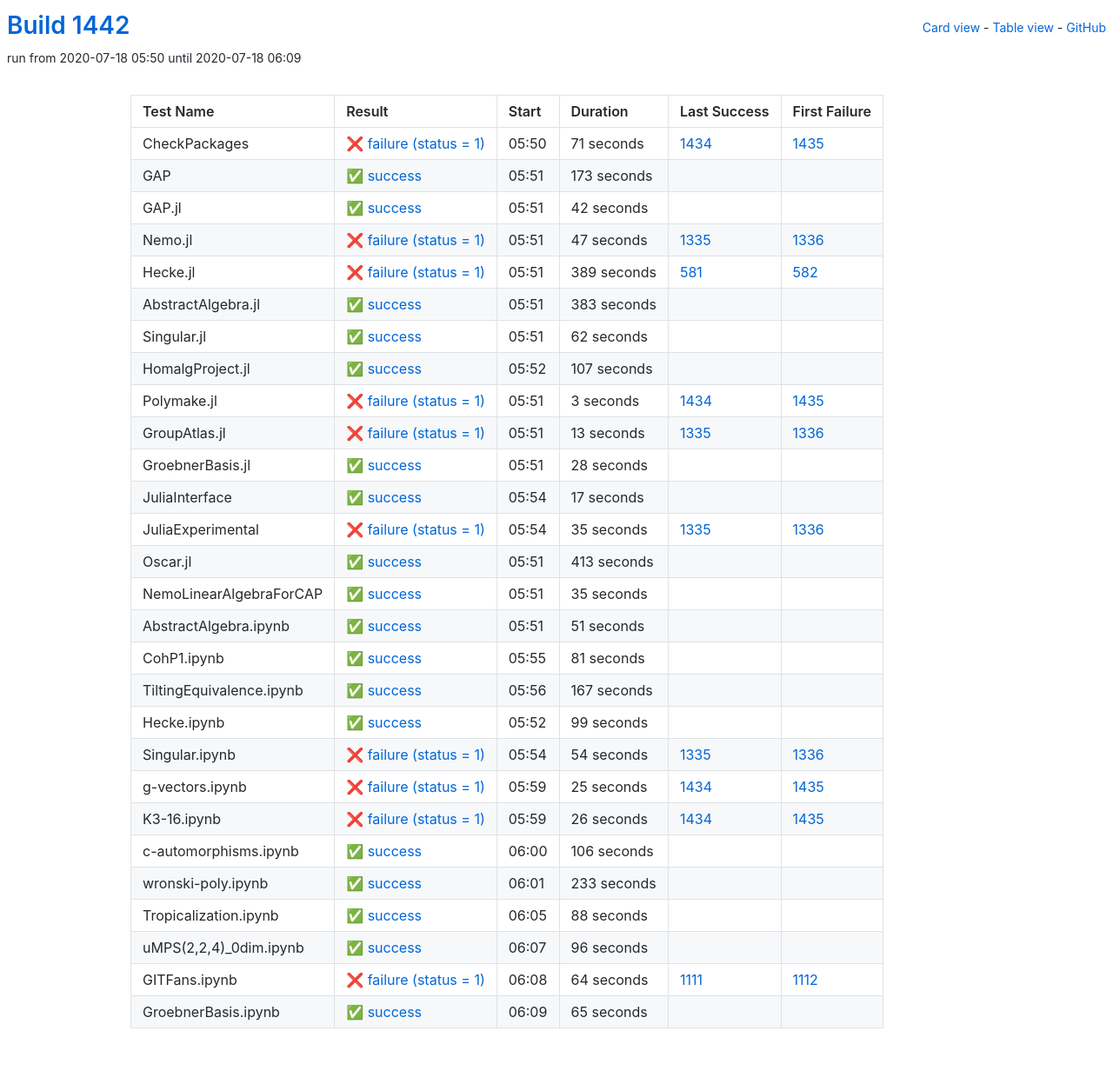
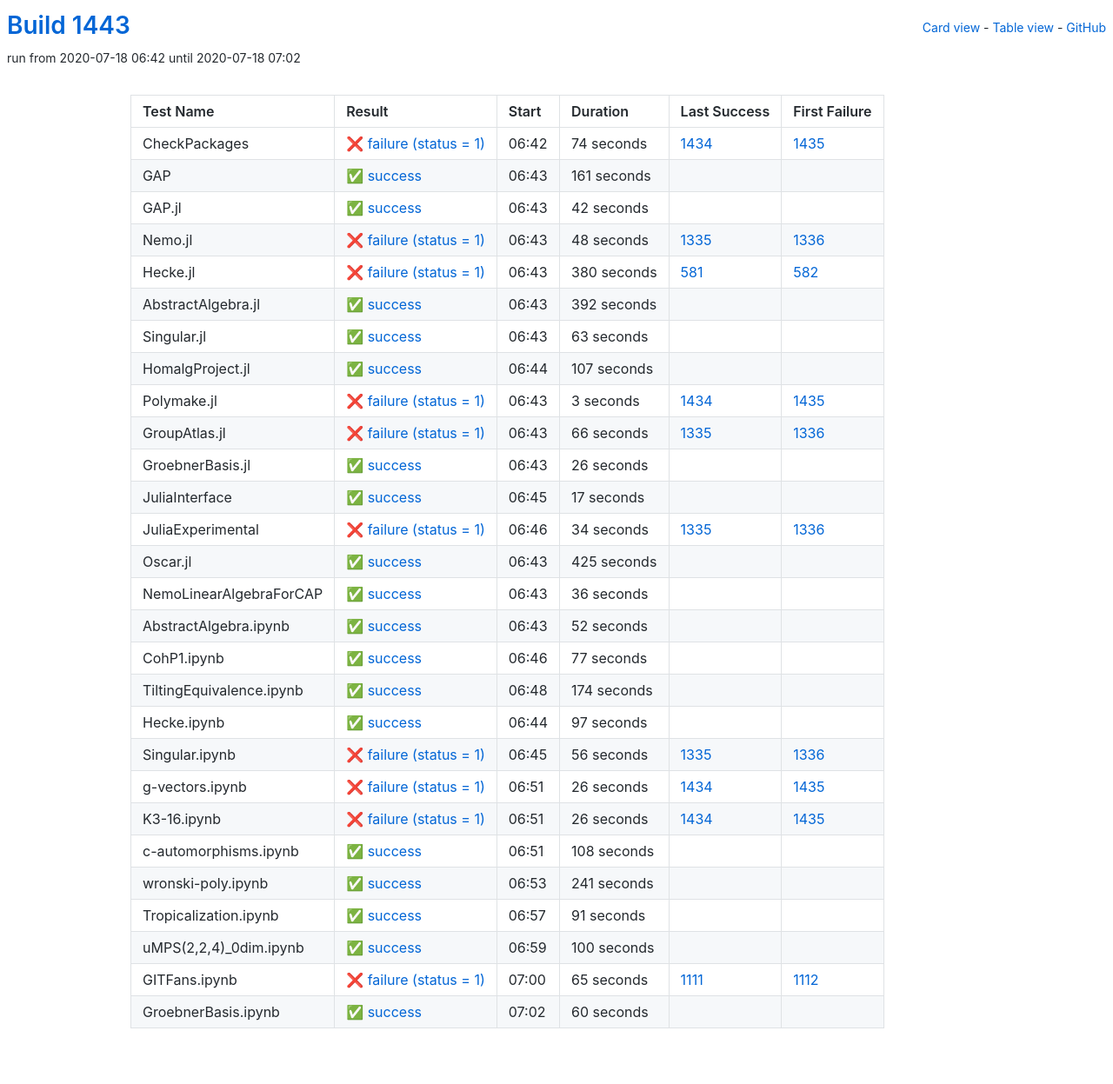
Before and after one commit to oscar-system/oscar-ci-status-1.4, a Jekyll site: the page built from table.html, in a window 1280 px wide. Shown: the whole page at 87% size. Built offline with Jekyll 4.4.1, drawn with Linux system fonts in a browser that asks for light colours.

Commit message:
Build #1443

```diff
--- a/_data/ci.yml
+++ b/_data/ci.yml
@@ -1,6 +1,6 @@
 ---
-build: 1442
-build_url: https://oscarci.mathematik.uni-kl.de/job/oscar-julia-1.4/1442/
+build: 1443
+build_url: https://oscarci.mathematik.uni-kl.de/job/oscar-julia-1.4/1443/
 job: oscar-julia-1.4
 organization: oscar-system
 repo: oscar-ci-status-1.4
@@ -8,32 +8,32 @@ repourl: https://github.com/oscar-system/oscar-ci-status-1.4
 tests:
 - name: CheckPackages
   id: checkpackages
-  log: https://oscarci.mathematik.uni-kl.de/job/oscar-julia-1.4/1442/artifact/logs/build-1442/CheckPackages.log
-  start: 2020-07-18 05:50
+  log: https://oscarci.mathematik.uni-kl.de/job/oscar-julia-1.4/1443/artifact/logs/build-1443/CheckPackages.log
+  start: 2020-07-18 06:42
   success: false
   exitcode: 1
   status: failure
-  duration: 71
+  duration: 74
   last_success: 1434
   last_success_url: https://oscarci.mathematik.uni-kl.de/job/oscar-julia-1.4/1434/
   first_failure: 1435
   first_failure_url: https://oscarci.mathematik.uni-kl.de/job/oscar-julia-1.4/1435/
 - name: GAP
   id: gap
-  log: https://oscarci.mathematik.uni-kl.de/job/oscar-julia-1.4/1442/artifact/logs/build-1442/GAP.log
-  start: 2020-07-18 05:51
+  log: https://oscarci.mathematik.uni-kl.de/job/oscar-julia-1.4/1443/artifact/logs/build-1443/GAP.log
+  start: 2020-07-18 06:43
   success: true
   exitcode: 0
   status: success
-  duration: 173
+  duration: 161
   last_success: false
   last_success_url:
   first_failure: false
   first_failure_url:
 - name: GAP.jl
   id: gap-jl
-  log: https://oscarci.mathematik.uni-kl.de/job/oscar-julia-1.4/1442/artifact/logs/build-1442/GAP.jl.log
-  start: 2020-07-18 05:51
+  log: https://oscarci.mathematik.uni-kl.de/job/oscar-julia-1.4/1443/artifact/logs/build-1443/GAP.jl.log
+  start: 2020-07-18 06:43
   success: true
   exitcode: 0
   status: success
@@ -44,56 +44,56 @@ tests:
   first_failure_url:
 - name: Nemo.jl
   id: nemo-jl
-  log: https://oscarci.mathematik.uni-kl.de/job/oscar-julia-1.4/1442/artifact/logs/build-1442/Nemo.jl.log
-  start: 2020-07-18 05:51
+  log: https://oscarci.mathematik.uni-kl.de/job/oscar-julia-1.4/1443/artifact/logs/build-1443/Nemo.jl.log
+  start: 2020-07-18 06:43
   success: false
   exitcode: 1
   status: failure
-  duration: 47
+  duration: 48
   last_success: 1335
   last_success_url: https://oscarci.mathematik.uni-kl.de/job/oscar-julia-1.4/1335/
   first_failure: 1336
   first_failure_url: https://oscarci.mathematik.uni-kl.de/job/oscar-julia-1.4/1336/
 - name: Hecke.jl
   id: hecke-jl
-  log: https://oscarci.mathematik.uni-kl.de/job/oscar-julia-1.4/1442/artifact/logs/build-1442/Hecke.jl.log
-  start: 2020-07-18 05:51
+  log: https://oscarci.mathematik.uni-kl.de/job/oscar-julia-1.4/1443/artifact/logs/build-1443/Hecke.jl.log
+  start: 2020-07-18 06:43
   success: false
   exitcode: 1
   status: failure
-  duration: 389
+  duration: 380
   last_success: 581
   last_success_url: https://oscarci.mathematik.uni-kl.de/job/oscar-julia-1.4/581/
   first_failure: 582
   first_failure_url: https://oscarci.mathematik.uni-kl.de/job/oscar-julia-1.4/582/
 - name: AbstractAlgebra.jl
   id: abstractalgebra-jl
-  log: https://oscarci.mathematik.uni-kl.de/job/oscar-julia-1.4/1442/artifact/logs/build-1442/AbstractAlgebra.jl.log
-  start: 2020-07-18 05:51
+  log: https://oscarci.mathematik.uni-kl.de/job/oscar-julia-1.4/1443/artifact/logs/build-1443/AbstractAlgebra.jl.log
+  start: 2020-07-18 06:43
   success: true
   exitcode: 0
   status: success
-  duration: 383
+  duration: 392
   last_success: false
   last_success_url:
   first_failure: false
   first_failure_url:
 - name: Singular.jl
   id: singular-jl
-  log: https://oscarci.mathematik.uni-kl.de/job/oscar-julia-1.4/1442/artifact/logs/build-1442/Singular.jl.log
-  start: 2020-07-18 05:51
+  log: https://oscarci.mathematik.uni-kl.de/job/oscar-julia-1.4/1443/artifact/logs/build-1443/Singular.jl.log
+  start: 2020-07-18 06:43
   success: true
   exitcode: 0
   status: success
-  duration: 62
+  duration: 63
   last_success: false
   last_success_url:
   first_failure: false
   first_failure_url:
 - name: HomalgProject.jl
   id: homalgproject-jl
-  log: https://oscarci.mathematik.uni-kl.de/job/oscar-julia-1.4/1442/artifact/logs/build-1442/HomalgProject.jl.log
-  start: 2020-07-18 05:52
+  log: https://oscarci.mathematik.uni-kl.de/job/oscar-julia-1.4/1443/artifact/logs/build-1443/HomalgProject.jl.log
+  start: 2020-07-18 06:44
   success: true
   exitcode: 0
   status: success
@@ -104,8 +104,8 @@ tests:
   first_failure_url:
 - name: Polymake.jl
   id: polymake-jl
-  log: https://oscarci.mathematik.uni-kl.de/job/oscar-julia-1.4/1442/artifact/logs/build-1442/Polymake.jl.log
-  start: 2020-07-18 05:51
+  log: https://oscarci.mathematik.uni-kl.de/job/oscar-julia-1.4/1443/artifact/logs/build-1443/Polymake.jl.log
+  start: 2020-07-18 06:43
   success: false
   exitcode: 1
   status: failure
@@ -116,32 +116,32 @@ tests:
   first_failure_url: https://oscarci.mathematik.uni-kl.de/job/oscar-julia-1.4/1435/
 - name: GroupAtlas.jl
   id: groupatlas-jl
-  log: https://oscarci.mathematik.uni-kl.de/job/oscar-julia-1.4/1442/artifact/logs/build-1442/GroupAtlas.jl.log
-  start: 2020-07-18 05:51
+  log: https://oscarci.mathematik.uni-kl.de/job/oscar-julia-1.4/1443/artifact/logs/build-1443/GroupAtlas.jl.log
+  start: 2020-07-18 06:43
   success: false
   exitcode: 1
   status: failure
-  duration: 13
+  duration: 66
   last_success: 1335
   last_success_url: https://oscarci.mathematik.uni-kl.de/job/oscar-julia-1.4/1335/
   first_failure: 1336
   first_failure_url: https://oscarci.mathematik.uni-kl.de/job/oscar-julia-1.4/1336/
 - name: GroebnerBasis.jl
   id: groebnerbasis-jl
-  log: https://oscarci.mathematik.uni-kl.de/job/oscar-julia-1.4/1442/artifact/logs/build-1442/GroebnerBasis.jl.log
-  start: 2020-07-18 05:51
+  log: https://oscarci.mathematik.uni-kl.de/job/oscar-julia-1.4/1443/artifact/logs/build-1443/GroebnerBasis.jl.log
+  start: 2020-07-18 06:43
   success: true
   exitcode: 0
   status: success
-  duration: 28
+  duration: 26
   last_success: false
   last_success_url:
   first_failure: false
   first_failure_url:
 - name: JuliaInterface
   id: juliainterface
-  log: https://oscarci.mathematik.uni-kl.de/job/oscar-julia-1.4/1442/artifact/logs/build-1442/JuliaInterface.log
-  start: 2020-07-18 05:54
+  log: https://oscarci.mathematik.uni-kl.de/job/oscar-julia-1.4/1443/artifact/logs/build-1443/JuliaInterface.log
+  start: 2020-07-18 06:45
   success: true
   exitcode: 0
   status: success
@@ -152,116 +152,116 @@ tests:
   first_failure_url:
 - name: JuliaExperimental
   id: juliaexperimental
-  log: https://oscarci.mathematik.uni-kl.de/job/oscar-julia-1.4/1442/artifact/logs/build-1442/JuliaExperimental.log
-  start: 2020-07-18 05:54
+  log: https://oscarci.mathematik.uni-kl.de/job/oscar-julia-1.4/1443/artifact/logs/build-1443/JuliaExperimental.log
+  start: 2020-07-18 06:46
   success: false
   exitcode: 1
   status: failure
-  duration: 35
+  duration: 34
   last_success: 1335
   last_success_url: https://oscarci.mathematik.uni-kl.de/job/oscar-julia-1.4/1335/
   first_failure: 1336
   first_failure_url: https://oscarci.mathematik.uni-kl.de/job/oscar-julia-1.4/1336/
 - name: Oscar.jl
   id: oscar-jl
-  log: https://oscarci.mathematik.uni-kl.de/job/oscar-julia-1.4/1442/artifact/logs/build-1442/Oscar.jl.log
-  start: 2020-07-18 05:51
+  log: https://oscarci.mathematik.uni-kl.de/job/oscar-julia-1.4/1443/artifact/logs/build-1443/Oscar.jl.log
+  start: 2020-07-18 06:43
   success: true
   exitcode: 0
   status: success
-  duration: 413
+  duration: 425
   last_success: false
   last_success_url:
   first_failure: false
   first_failure_url:
 - name: NemoLinearAlgebraForCAP
   id: nemolinearalgebraforcap
-  log: https://oscarci.mathematik.uni-kl.de/job/oscar-julia-1.4/1442/artifact/logs/build-1442/NemoLinearAlgebraForCAP.log
-  start: 2020-07-18 05:51
+  log: https://oscarci.mathematik.uni-kl.de/job/oscar-julia-1.4/1443/artifact/logs/build-1443/NemoLinearAlgebraForCAP.log
+  start: 2020-07-18 06:43
   success: true
   exitcode: 0
   status: success
-  duration: 35
+  duration: 36
   last_success: false
   last_success_url:
   first_failure: false
   first_failure_url:
 - name: AbstractAlgebra.ipynb
   id: abstractalgebra-ipynb
-  log: https://oscarci.mathematik.uni-kl.de/job/oscar-julia-1.4/1442/artifact/logs/build-1442/AbstractAlgebra.ipynb.log
-  start: 2020-07-18 05:51
+  log: https://oscarci.mathematik.uni-kl.de/job/oscar-julia-1.4/1443/artifact/logs/build-1443/AbstractAlgebra.ipynb.log
+  start: 2020-07-18 06:43
   success: true
   exitcode: 0
   status: success
-  duration: 51
+  duration: 52
   last_success: false
   last_success_url:
   first_failure: false
   first_failure_url:
 - name: CohP1.ipynb
   id: cohp1-ipynb
-  log: https://oscarci.mathematik.uni-kl.de/job/oscar-julia-1.4/1442/artifact/logs/build-1442/CohP1.ipynb.log
-  start: 2020-07-18 05:55
+  log: https://oscarci.mathematik.uni-kl.de/job/oscar-julia-1.4/1443/artifact/logs/build-1443/CohP1.ipynb.log
+  start: 2020-07-18 06:46
   success: true
   exitcode: 0
   status: success
-  duration: 81
+  duration: 77
   last_success: false
   last_success_url:
   first_failure: false
   first_failure_url:
 - name: TiltingEquivalence.ipynb
   id: tiltingequivalence-ipynb
-  log: https://oscarci.mathematik.uni-kl.de/job/oscar-julia-1.4/1442/artifact/logs/build-1442/TiltingEquivalence.ipynb.log
-  start: 2020-07-18 05:56
+  log: https://oscarci.mathematik.uni-kl.de/job/oscar-julia-1.4/1443/artifact/logs/build-1443/TiltingEquivalence.ipynb.log
+  start: 2020-07-18 06:48
   success: true
   exitcode: 0
   status: success
-  duration: 167
+  duration: 174
   last_success: false
   last_success_url:
   first_failure: false
   first_failure_url:
 - name: Hecke.ipynb
   id: hecke-ipynb
-  log: https://oscarci.mathematik.uni-kl.de/job/oscar-julia-1.4/1442/artifact/logs/build-1442/Hecke.ipynb.log
-  start: 2020-07-18 05:52
+  log: https://oscarci.mathematik.uni-kl.de/job/oscar-julia-1.4/1443/artifact/logs/build-1443/Hecke.ipynb.log
+  start: 2020-07-18 06:44
   success: true
   exitcode: 0
   status: success
-  duration: 99
+  duration: 97
   last_success: false
   last_success_url:
   first_failure: false
   first_failure_url:
 - name: Singular.ipynb
   id: singular-ipynb
-  log: https://oscarci.mathematik.uni-kl.de/job/oscar-julia-1.4/1442/artifact/logs/build-1442/Singular.ipynb.log
-  start: 2020-07-18 05:54
+  log: https://oscarci.mathematik.uni-kl.de/job/oscar-julia-1.4/1443/artifact/logs/build-1443/Singular.ipynb.log
+  start: 2020-07-18 06:45
   success: false
   exitcode: 1
   status: failure
-  duration: 54
+  duration: 56
   last_success: 1335
   last_success_url: https://oscarci.mathematik.uni-kl.de/job/oscar-julia-1.4/1335/
   first_failure: 1336
   first_failure_url: https://oscarci.mathematik.uni-kl.de/job/oscar-julia-1.4/1336/
 - name: g-vectors.ipynb
   id: g-vectors-ipynb
-  log: https://oscarci.mathematik.uni-kl.de/job/oscar-julia-1.4/1442/artifact/logs/build-1442/g-vectors.ipynb.log
-  start: 2020-07-18 05:59
+  log: https://oscarci.mathematik.uni-kl.de/job/oscar-julia-1.4/1443/artifact/logs/build-1443/g-vectors.ipynb.log
+  start: 2020-07-18 06:51
   success: false
   exitcode: 1
   status: failure
-  duration: 25
+  duration: 26
   last_success: 1434
   last_success_url: https://oscarci.mathematik.uni-kl.de/job/oscar-julia-1.4/1434/
   first_failure: 1435
   first_failure_url: https://oscarci.mathematik.uni-kl.de/job/oscar-julia-1.4/1435/
 - name: K3-16.ipynb
   id: k3-16-ipynb
-  log: https://oscarci.mathematik.uni-kl.de/job/oscar-julia-1.4/1442/artifact/logs/build-1442/K3-16.ipynb.log
-  start: 2020-07-18 05:59
+  log: https://oscarci.mathematik.uni-kl.de/job/oscar-julia-1.4/1443/artifact/logs/build-1443/K3-16.ipynb.log
+  start: 2020-07-18 06:51
   success: false
   exitcode: 1
   status: failure
@@ -272,72 +272,72 @@ tests:
   first_failure_url: https://oscarci.mathematik.uni-kl.de/job/oscar-julia-1.4/1435/
 - name: c-automorphisms.ipynb
   id: c-automorphisms-ipynb
-  log: https://oscarci.mathematik.uni-kl.de/job/oscar-julia-1.4/1442/artifact/logs/build-1442/c-automorphisms.ipynb.log
-  start: 2020-07-18 06:00
+  log: https://oscarci.mathematik.uni-kl.de/job/oscar-julia-1.4/1443/artifact/logs/build-1443/c-automorphisms.ipynb.log
+  start: 2020-07-18 06:51
   success: true
   exitcode: 0
   status: success
-  duration: 106
+  duration: 108
   last_success: false
   last_success_url:
   first_failure: false
   first_failure_url:
 - name: wronski-poly.ipynb
   id: wronski-poly-ipynb
-  log: https://oscarci.mathematik.uni-kl.de/job/oscar-julia-1.4/1442/artifact/logs/build-1442/wronski-poly.ipynb.log
-  start: 2020-07-18 06:01
+  log: https://oscarci.mathematik.uni-kl.de/job/oscar-julia-1.4/1443/artifact/logs/build-1443/wronski-poly.ipynb.log
+  start: 2020-07-18 06:53
   success: true
   exitcode: 0
   status: success
-  duration: 233
+  duration: 241
   last_success: false
   last_success_url:
   first_failure: false
   first_failure_url:
 - name: Tropicalization.ipynb
   id: tropicalization-ipynb
-  log: https://oscarci.mathematik.uni-kl.de/job/oscar-julia-1.4/1442/artifact/logs/build-1442/Tropicalization.ipynb.log
-  start: 2020-07-18 06:05
+  log: https://oscarci.mathematik.uni-kl.de/job/oscar-julia-1.4/1443/artifact/logs/build-1443/Tropicalization.ipynb.log
+  start: 2020-07-18 06:57
   success: true
   exitcode: 0
   status: success
-  duration: 88
+  duration: 91
   last_success: false
   last_success_url:
   first_failure: false
   first_failure_url:
 - name: uMPS(2,2,4)_0dim.ipynb
   id: umps-2-2-4-0dim-ipynb
-  log: https://oscarci.mathematik.uni-kl.de/job/oscar-julia-1.4/1442/artifact/logs/build-1442/uMPS-2-2-4-_0dim.ipynb.log
-  start: 2020-07-18 06:07
+  log: https://oscarci.mathematik.uni-kl.de/job/oscar-julia-1.4/1443/artifact/logs/build-1443/uMPS-2-2-4-_0dim.ipynb.log
+  start: 2020-07-18 06:59
   success: true
   exitcode: 0
   status: success
-  duration: 96
+  duration: 100
   last_success: false
   last_success_url:
   first_failure: false
   first_failure_url:
 - name: GITFans.ipynb
   id: gitfans-ipynb
-  log: https://oscarci.mathematik.uni-kl.de/job/oscar-julia-1.4/1442/artifact/logs/build-1442/GITFans.ipynb.log
-  start: 2020-07-18 06:08
+  log: https://oscarci.mathematik.uni-kl.de/job/oscar-julia-1.4/1443/artifact/logs/build-1443/GITFans.ipynb.log
+  start: 2020-07-18 07:00
   success: false
   exitcode: 1
   status: failure
-  duration: 64
+  duration: 65
   last_success: 1111
   last_success_url: https://oscarci.mathematik.uni-kl.de/job/oscar-julia-1.4/1111/
   first_failure: 1112
   first_failure_url: https://oscarci.mathematik.uni-kl.de/job/oscar-julia-1.4/1112/
 - name: GroebnerBasis.ipynb
   id: groebnerbasis-ipynb
-  log: https://oscarci.mathematik.uni-kl.de/job/oscar-julia-1.4/1442/artifact/logs/build-1442/GroebnerBasis.ipynb.log
-  start: 2020-07-18 06:09
+  log: https://oscarci.mathematik.uni-kl.de/job/oscar-julia-1.4/1443/artifact/logs/build-1443/GroebnerBasis.ipynb.log
+  start: 2020-07-18 07:02
   success: true
   exitcode: 0
   status: success
-  duration: 65
+  duration: 60
   last_success: false
   last_success_url:
   first_failure: false
```
Also changed, not shown: README.md.
